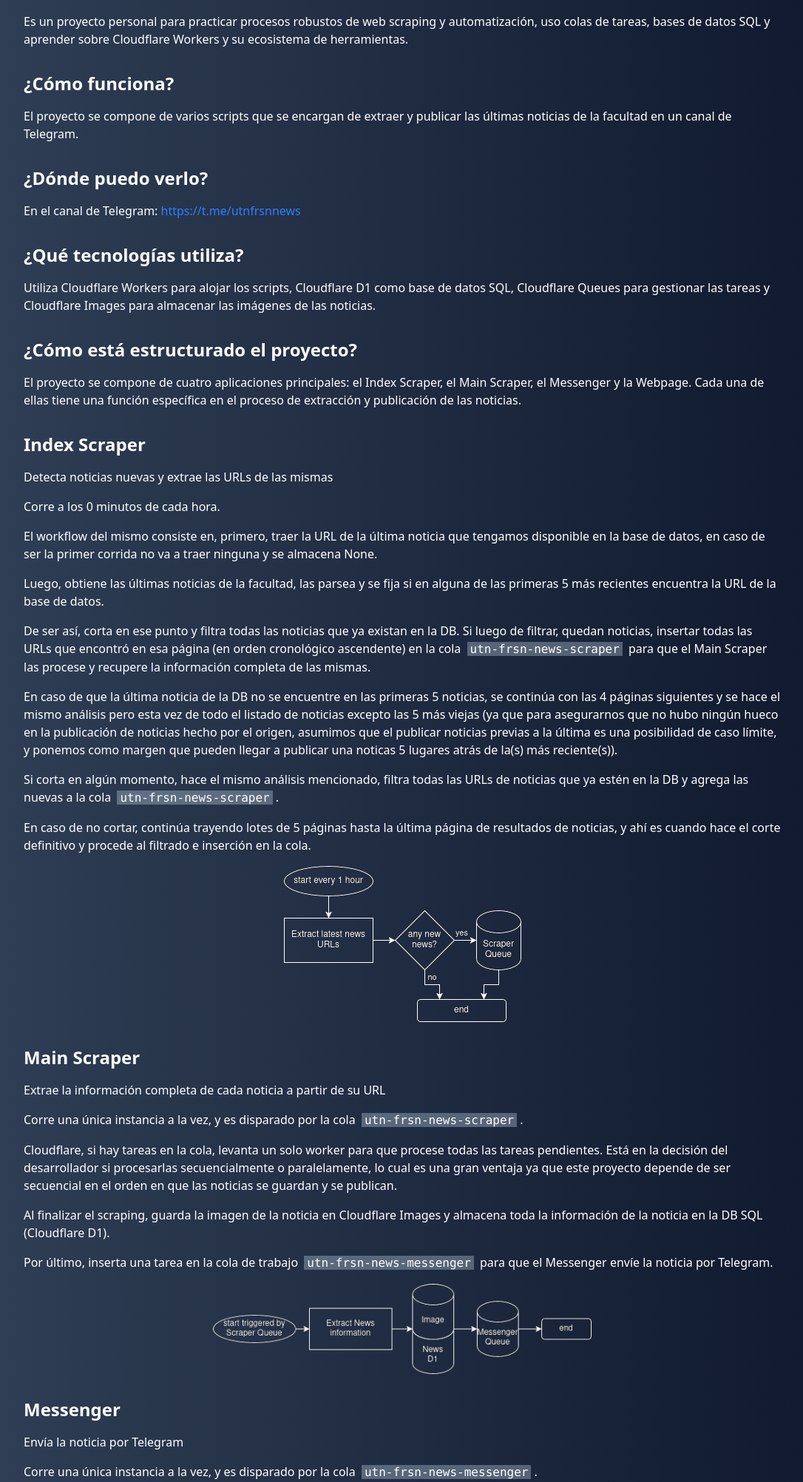
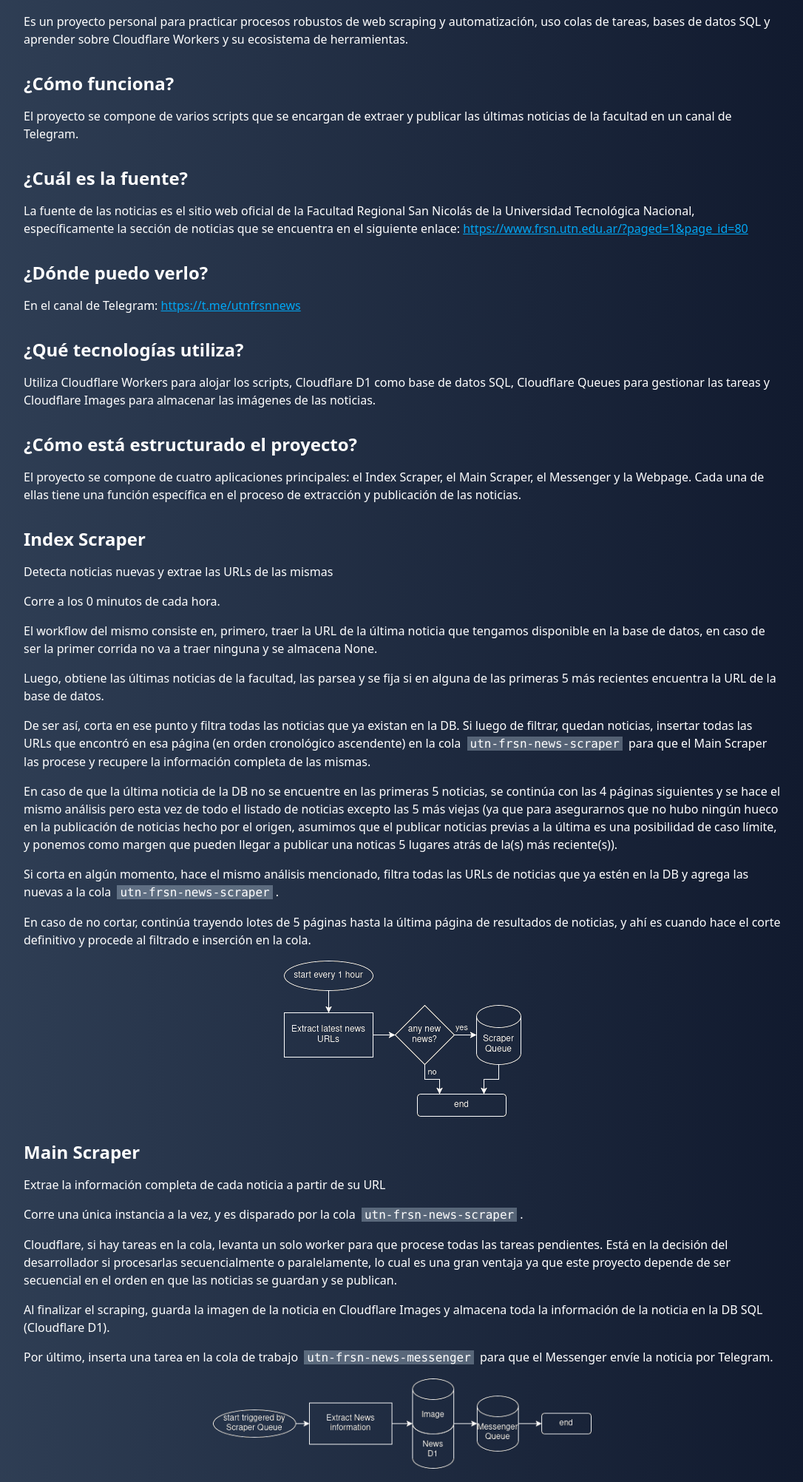
Before and after one commit to gorandp/utn-frsn-news, a FastAPI app: page /about in a window 1280 px wide. Shown: the part 357-2361 px from the top of the page at 74% size, without its empty margins (96-1182 px from the left). Run offline with FastAPI, Linux system fonts and the light colour scheme.

Commit message:
add source information to about pages and enhance home page layout also added future work in readme

```diff
--- a/src/app/fastapi_app/templates/about_en.html
+++ b/src/app/fastapi_app/templates/about_en.html
@@ -22,9 +22,23 @@
 </section>
 
 <section class="mx-auto max-w-5xl my-8 flex flex-col gap-4">
+  <h2 class="text-2xl font-bold font-roboto">What is the source?</h2>
+
+  <p>The source of the news is the official website of the Facultad Regional
+    San Nicolás of the Universidad Tecnológica Nacional, specifically the
+    news section found at the following link:
+    <a href="https://www.frsn.utn.edu.ar/?paged=1&page_id=80"
+      class="text-sky-500 underline hover:text-sky-200"
+    >
+      https://www.frsn.utn.edu.ar/?paged=1&page_id=80
+    </a>
+  </p>
+</section>
+
+<section class="mx-auto max-w-5xl my-8 flex flex-col gap-4">
   <h2 class="text-2xl font-bold font-roboto">Where can I see it?</h2>
   <p>On the Telegram channel:
-    <a href="https://t.me/utnfrsnnews" class="text-blue-500">https://t.me/utnfrsnnews</a>
+    <a href="https://t.me/utnfrsnnews" class="text-sky-500 underline hover:text-sky-200">https://t.me/utnfrsnnews</a>
   </p>
 </section>
 
--- a/src/app/fastapi_app/templates/about_es.html
+++ b/src/app/fastapi_app/templates/about_es.html
@@ -20,8 +20,22 @@
 </section>
 
 <section class="mx-auto max-w-5xl my-8 flex flex-col gap-4">
+  <h2 class="text-2xl font-bold font-roboto">¿Cuál es la fuente?</h2>
+
+  <p>La fuente de las noticias es el sitio web oficial de la Facultad Regional
+    San Nicolás de la Universidad Tecnológica Nacional, específicamente la
+    sección de noticias que se encuentra en el siguiente enlace:
+    <a href="https://www.frsn.utn.edu.ar/?paged=1&page_id=80"
+      class="text-sky-500 underline hover:text-sky-200"
+    >
+      https://www.frsn.utn.edu.ar/?paged=1&page_id=80
+    </a>
+  </p>
+</section>
+
+<section class="mx-auto max-w-5xl my-8 flex flex-col gap-4">
   <h2 class="text-2xl font-bold font-roboto">¿Dónde puedo verlo?</h2>
-  <p>En el canal de Telegram: <a href="https://t.me/utnfrsnnews" class="text-blue-500">https://t.me/utnfrsnnews</a></p>
+  <p>En el canal de Telegram: <a href="https://t.me/utnfrsnnews" class="text-sky-500 underline hover:text-sky-200">https://t.me/utnfrsnnews</a></p>
 </section>
 
 <section class="mx-auto max-w-5xl my-8 flex flex-col gap-4">
```
Also changed, not shown: src/app/fastapi_app/templates/home.html (+14 -3 lines), README.md.
